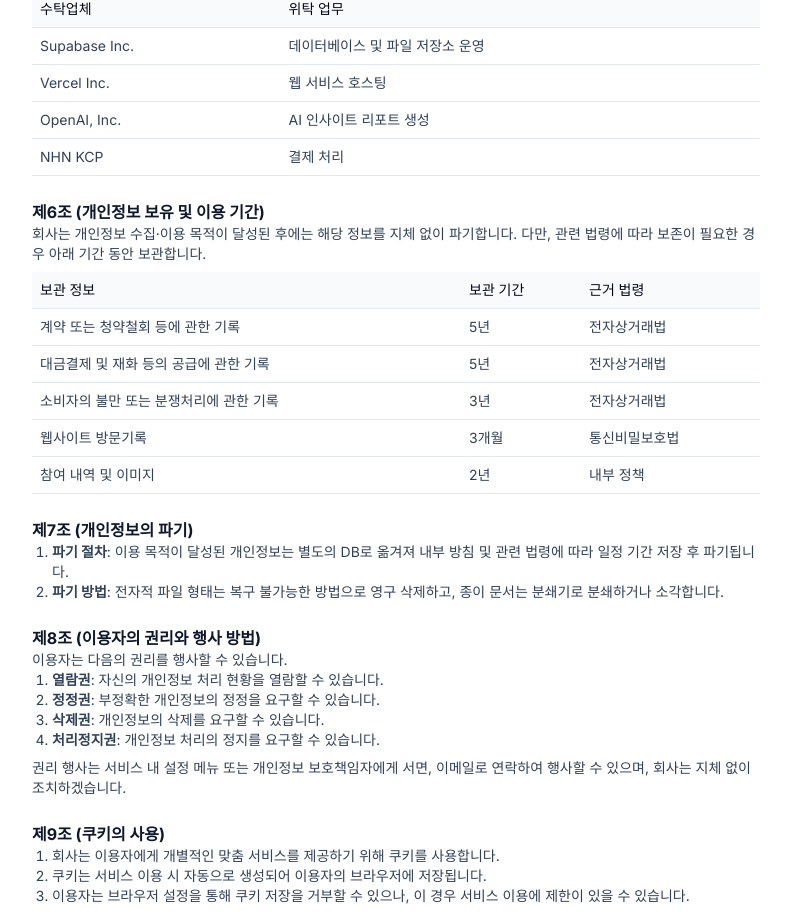
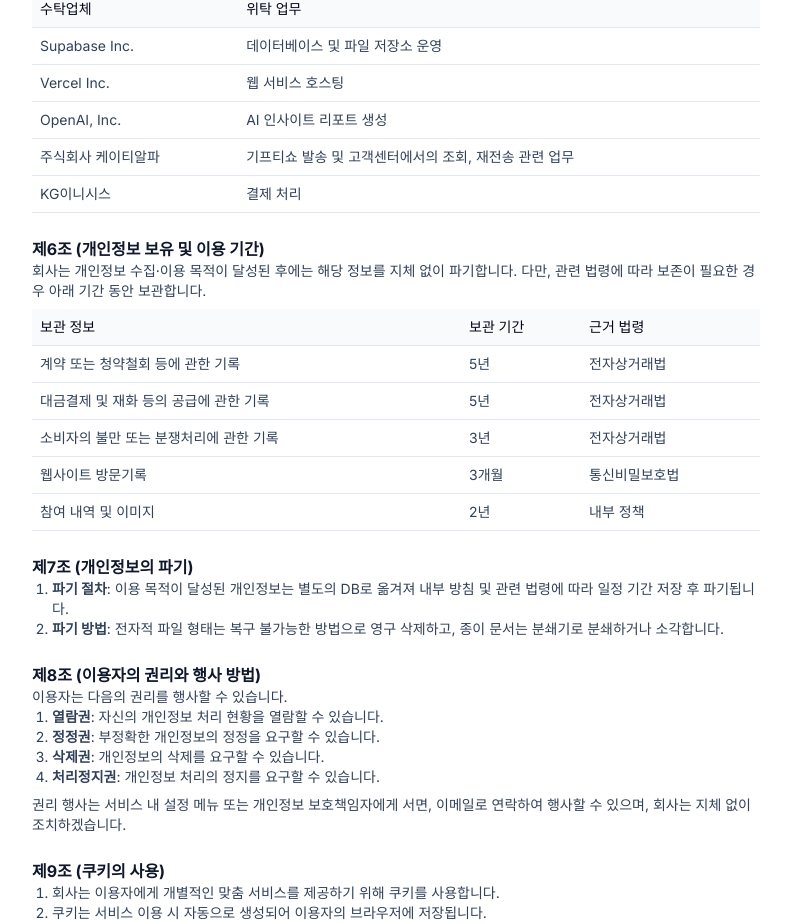
Before and after one commit to sanghooncho/truehub, a Next.js app: page /policy/privacy in a window 1280 px wide. Shown: the part 1297-2221 px from the top of the page, without its empty margins (244-1035 px from the left). Built offline with nearby package versions, Linux system fonts and the light colour scheme.

Commit message:
docs: Add KT Alpha (Giftishow) to privacy policy data processing delegation
- Add 주식회사 케이티알파 for Giftishow MMS/coupon delivery and customer support
- Change NHN KCP to KG이니시스 for payment processing

```diff
--- a/src/app/policy/privacy/page.tsx
+++ b/src/app/policy/privacy/page.tsx
@@ -151,7 +151,11 @@
                 <td className="p-2">AI 인사이트 리포트 생성</td>
               </tr>
               <tr className="border-b">
-                <td className="p-2">NHN KCP</td>
+                <td className="p-2">주식회사 케이티알파</td>
+                <td className="p-2">기프티쇼 발송 및 고객센터에서의 조회, 재전송 관련 업무</td>
+              </tr>
+              <tr className="border-b">
+                <td className="p-2">KG이니시스</td>
                 <td className="p-2">결제 처리</td>
               </tr>
             </tbody>
```
